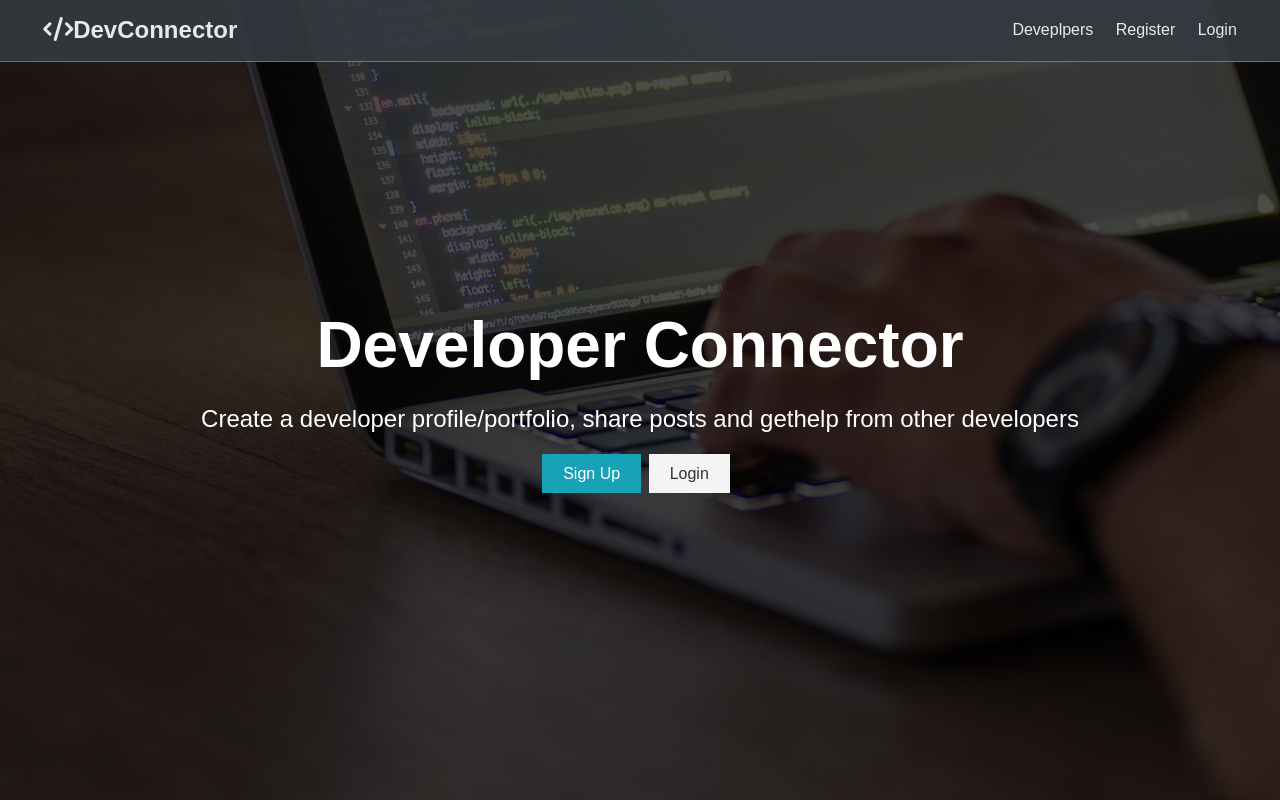
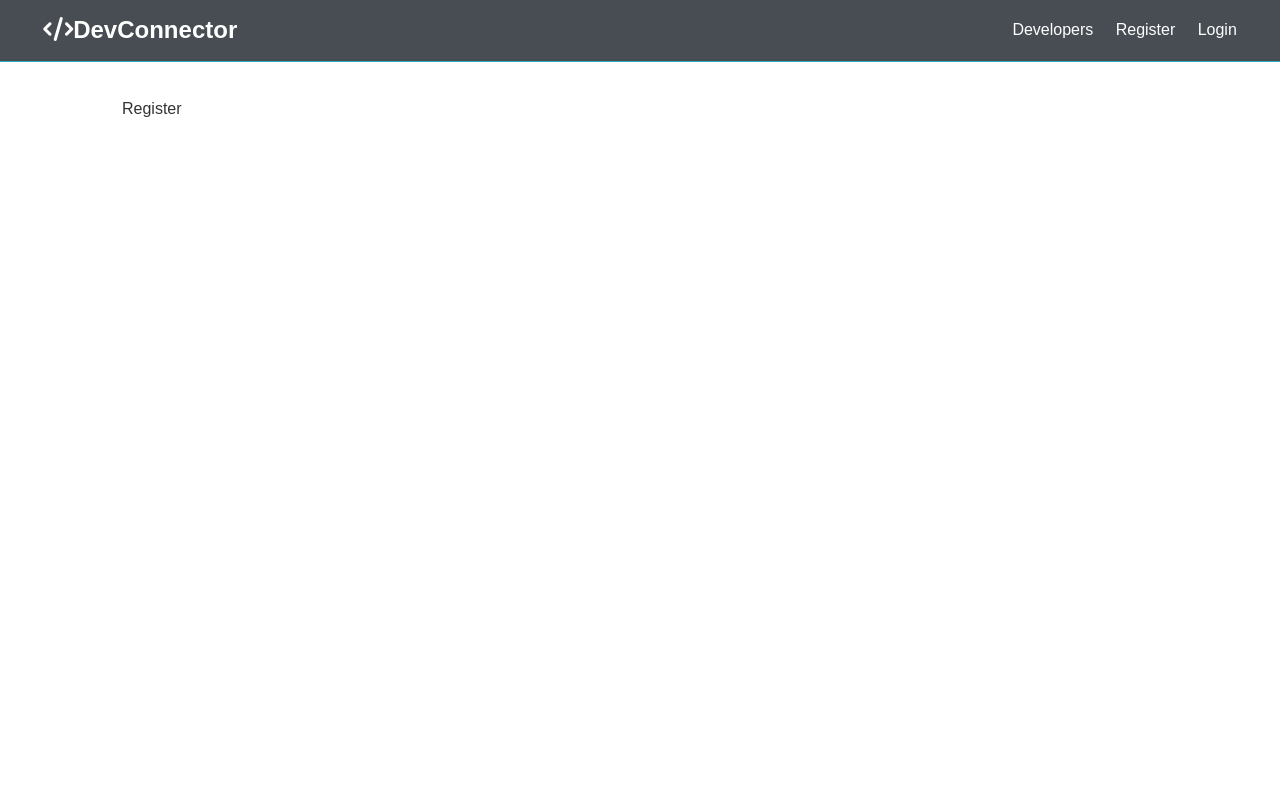
Before and after one commit to lokeshpareek5/MERN-Application, a React (Create React App) app in the folder client/: page /register in a window 1280 px wide. Built offline with nearby package versions, Linux system fonts and the light colour scheme.

Commit message:
React Routing

```diff
--- a/client/src/App.js
+++ b/client/src/App.js
@@ -1,12 +1,22 @@
 import React, {Fragment} from 'react';
+import { BrowserRouter as Router, Route, Switch } from 'react-router-dom';
 import NavBar from './components/layout/Navbar';
 import Landing from './components/layout/Landing';
+import Register from './components/auth/Register';
+import Login from './components/auth/Login';
 import './App.css';
 
-const App = () =>
-   <Fragment>
-     <NavBar />
-     <Landing />
-   </Fragment>
+const App = () => (
+  <Router>
+    <Fragment>
+      <NavBar />
+      <Route exact path="/" component={Landing} />
+      <section className="container">
+        <Route exact path="/register" component={Register} />
+        <Route exact path="/login" component={Login} />
+      </section>
+    </Fragment>
+  </Router>
+)
 
 export default App;
--- /dev/null
+++ b/client/src/components/auth/Login.js
@@ -0,0 +1,11 @@
+import React from 'react'
+
+export const Login = () => {
+    return (
+        <div>
+            Login
+        </div>
+    )
+}
+
+export default Login;
--- /dev/null
+++ b/client/src/components/auth/Register.js
@@ -0,0 +1,11 @@
+import React from 'react'
+
+export const Register = () => {
+    return (
+        <div>
+            Register
+        </div>
+    )
+}
+
+export default Register;
--- a/client/src/components/layout/Landing.js
+++ b/client/src/components/layout/Landing.js
@@ -1,4 +1,5 @@
-import React from 'react'
+import React from 'react';
+import { Link } from 'react-router-dom';
 
 export const Landing = () => {
     return (
@@ -11,8 +12,8 @@
                         other developers
                     </p>
                     <div className='buttons'>
-                        <a href='register.html' className='btn btn-primary'>Sign Up</a>
-                        <a href='login.html' className='btn btn-light'>Login</a>
+                        <Link to='/register' className='btn btn-primary'>Sign Up</Link>
+                        <Link to='/login' className='btn btn-light'>Login</Link>
                     </div>
                 </div>
             </div>
--- a/client/src/components/layout/Navbar.js
+++ b/client/src/components/layout/Navbar.js
@@ -1,16 +1,16 @@
-import React from 'react'
-import Landing from './Landing'
+import React from 'react';
+import { Link } from 'react-router-dom';
 
 export const Navbar = () => {
     return (
         <nav className="navbar bg-dark">
             <h1>
-                <a href="index.html"><i className="fas fa-code"></i>DevConnector</a>
+                <Link to="/"><i className="fas fa-code"></i>DevConnector</Link>
             </h1>
             <ul>
-                <li><a href="profiles.html">Deveplpers</a></li>
-                <li><a href="register.html">Register</a></li>
-                <li><a href="login.html">Login</a></li>
+                <li><Link to="!2">Developers</Link></li>
+                <li><Link to="/register">Register</Link></li>
+                <li><Link to="/login">Login</Link></li>
             </ul>
         </nav>
     )
```
